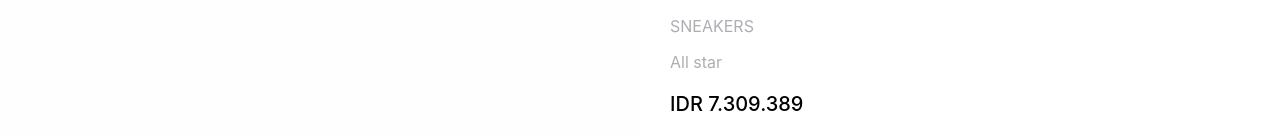
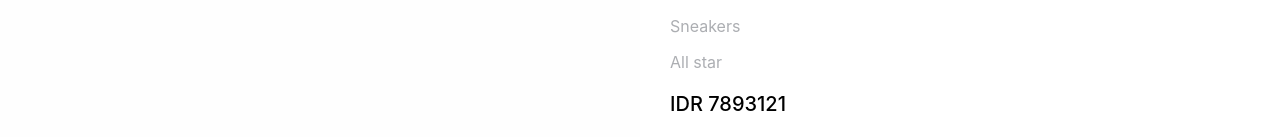
Before and after one commit to rijalBinHusen/learn-reactjs, a React (Create React App) app: page / in a window 1280 px wide. Shown: the top 137 px of the page. Built offline with nearby package versions, Linux system fonts and the light colour scheme.

Commit message:
dynamic category and price

```diff
--- a/src/App.js
+++ b/src/App.js
@@ -1,15 +1,18 @@
 import "./App.css";
 
 function App() {
+
+  const category = "Sneakers"
+  const price = 7893121
   return (
     <div class="ParetBox">
       <div class="Foto">
         <img src="sneakers.jpeg" alt="sneakers" />
       </div>
       <div class="Deskripsi">
-        <p class="Category">SNEAKERS</p>
+        <p class="Category">{category}</p>
         <p class="Title">All star</p>
-        <p class="Price">IDR 7.309.389</p>
+        <p class="Price">IDR {price}</p>
         <p class="Info">
             Lorem Ipsum is simply dummy text of the printing and typesetting industry. Lorem Ipsum has been the industry's standard dummy text ever since the 1500s, when an unknown printer took a galley of type and scrambled it to make a type specimen book. It has survived not only five centuries, but also the leap into electronic typesetting, remaining essentially unchanged. It was popularised in the 1960s with the release of Letraset sheets containing Lorem Ipsum passages, and more recently with desktop publishing software like Aldus PageMaker including versions of Lorem
         </p>
```
